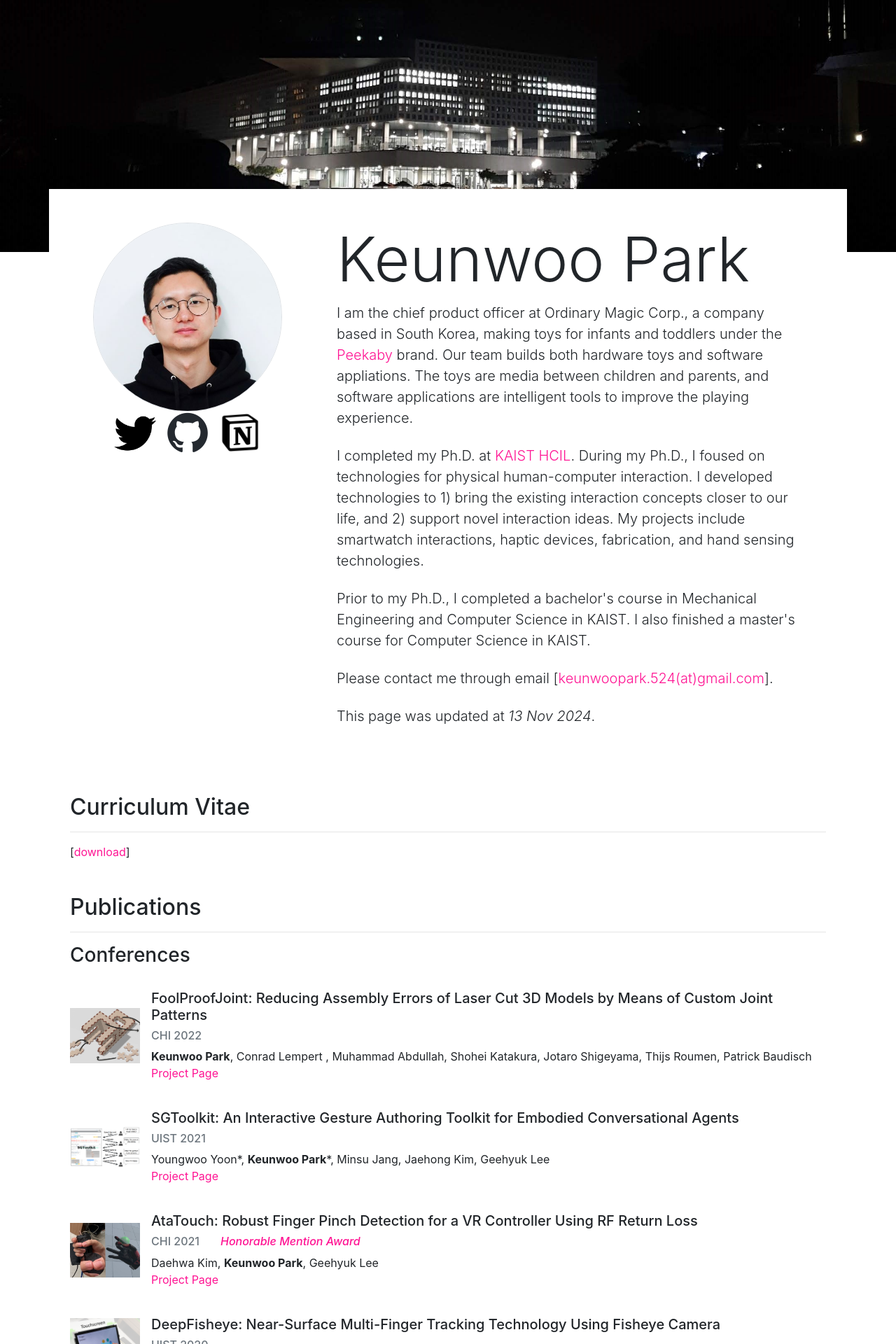
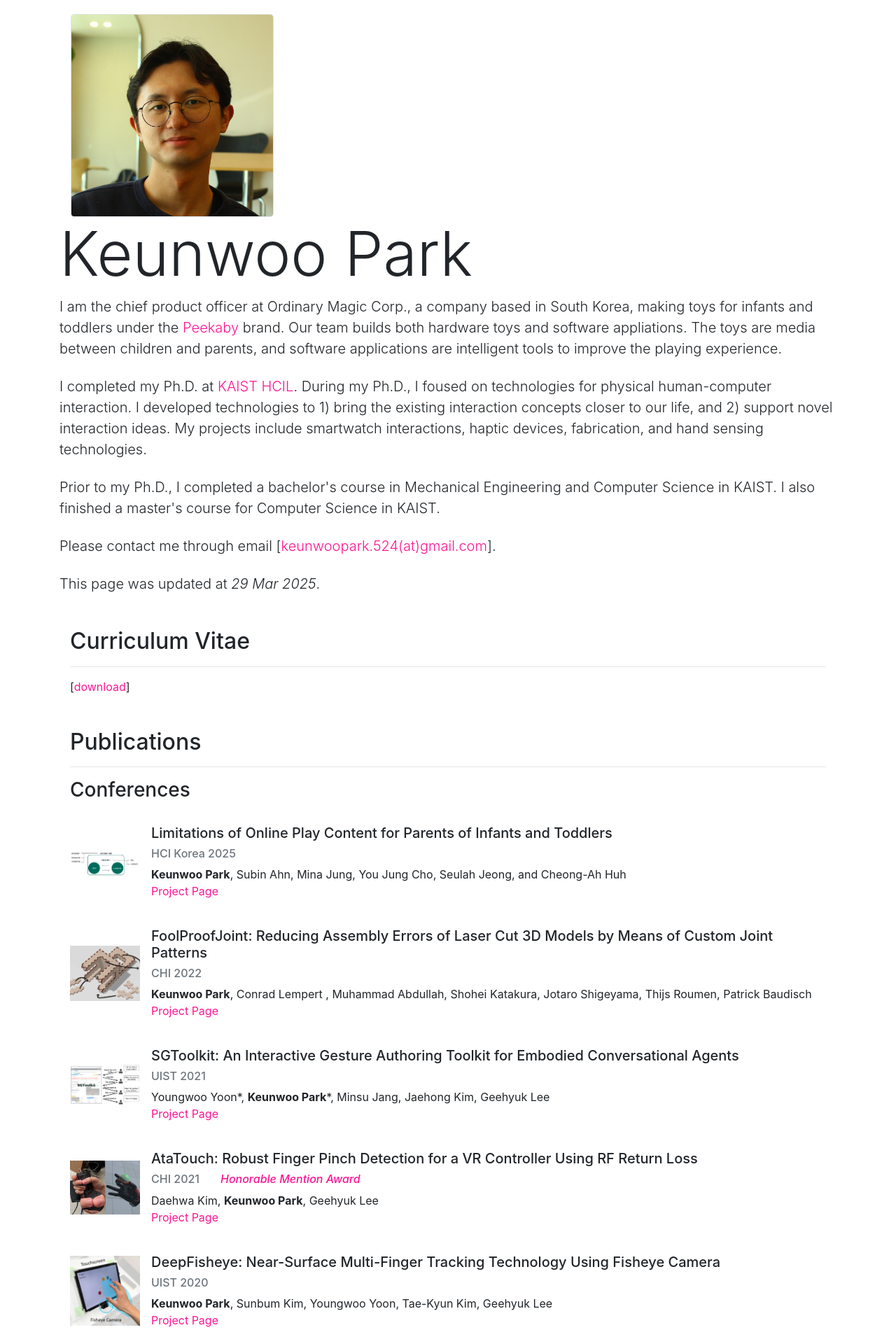
Before and after one commit to KeunwooPark/Portfolio, a Jekyll site: the page built from index.html, in a window 1280 px wide. Shown: the top 1920 px of the page at 70% size. Built offline with Jekyll 4.4.1, drawn with Linux system fonts in a browser that asks for light colours; nearby versions of some CDN libraries; some of the changed text lies outside the part shown.

Commit message:
update for online play content limitations

```diff
--- /dev/null
+++ b/_posts/2025-02-11-online-play-content-limitations.md
@@ -0,0 +1,23 @@
+---
+layout: post
+
+title: "Limitations of Online Play Content for Parents of Infants and Toddlers"
+permalink: /online-play-content-limitations/
+thumbnail: /assets/img/online-play-content-limitations/thumbnail.png
+publish_date: 2025-02-11
+venue: HCI Korea 2025
+authors: "**Keunwoo Park**, Subin Ahn, Mina Jung, You Jung Cho, Seulah Jeong, and Cheong-Ah Huh"
+to_appear: no
+award:
+video_embed_link:
+tags:
+categories: conference
+---
+
+# Abstract
+
+Play is a fundamental aspect of developmental growth, yet many parents encounter significant challenges in fulfilling their caregiving roles in this area. As online content increasingly serves as the primary source of parental guidance, this study investigates the difficulties parents face related to play and evaluates the limitations of current online content. We identified ten findings through in-depth interviews with nine parents who reported struggles in engaging with their children during play. Based on these findings, we discuss the major limitations of online play content and suggest how they can be improved. These recommendations include minimizing parental anxiety, accommodating diverse play scenarios, providing credible and personalized information, encouraging creativity, and delivering the same content in multiple formats.
+
+# Resources
+
+- [paper](https://arxiv.org/abs/2411.15783)
--- a/assets/css/index.css
+++ b/assets/css/index.css
@@ -1,17 +1,3 @@
-/*body  { font-family: 'Raleway', sans-serif; background: #a442f4; margin: 200px; line-height: 150%;}*/
-/*.main {background: #ebeaed; padding: 5em}
-.item {padding: 0.33em}
-*/
-.masthead {
-  height: 40vh;
-  min-height: 210px; /* this should be matched with image height*/
-  width: 100%;
-  background-image: url('../img/background.jpg');
-  background-size: cover;
-  background-position: center;
-  background-repeat: no-repeat;
-}
-
 .profile {
   padding: 0px;
   width: 90%;
@@ -28,19 +14,8 @@
   }
 }
 
-.social-icon {
-  margin-left: auto;
-  margin-right: auto;
-  padding: 0px;
-  max-width:80%;
-
-}
-
 .introduce {
-  background-color: #ffffff;
-  z-index: 1;
-  position: relative;
-  margin: -10vh auto 0;
+  padding-top: 20px;
 }
 
 .award {
--- a/index.html
+++ b/index.html
@@ -1,39 +1,22 @@
 ---
 layout: default
-last_updated: "2024-11-13"
+last_updated: "2025-03-29"
 ---
 <link rel="stylesheet" href={{"/assets/css/index.css" | relative_url}}>
-<header class="masthead">
+<header>
   <title>Keunwoo Park</title>
 </header>
 
 <div class="container introduce ">
-  <div class="row p-5">
   <div class="col-md-4 col-sm-12 profile pr-md-5">
     <div class="row justify-content-center">
       <div class="col text-center"/>
-          <img class="profile img-thumbnail rounded-circle" src={{"/assets/img/profile.jpg" | relative_url}}>
+      <img class="profile img-thumbnail rounded-lg" src={{"/assets/img/profile.jpg" | relative_url}}>
   </div>
 </div>
-      <div class="row justify-content-center no-gutters">
-        <div class="col-3 text-center">
-          <a target="_blank" rel="noopener noreferrer" href="https://twitter.com/keunwoo7">
-            <img class="social-icon" src={{"/assets/img/twitter-100.png"|relative_url}}>
-          </a>
+
 </div>
-        <div class="col-3 text-center">
-          <a target="_blank" rel="noopener noreferrer" href="https://github.com/KeunwooPark">
-            <img class="social-icon" src={{"/assets/img/github-mark.png"|relative_url}}>
-          </a>
-        </div>
-        <div class="col-3 text-center">
-          <a target="_blank" rel="noopener noreferrer" href="https://www.notion.so/keunwoopark/Personal-Public-0624f6a0904d4813b5bdbfc675540ccc">
-            <img class="social-icon" src={{"/assets/img/notion-logo.png"|relative_url}}>
-          </a>
-        </div>
-      </div>
-    </div>
-    <div class="col-md-8 col-sm-12">
+  <div>
     <h1 class="display-2">Keunwoo Park</h1>
 
     <p class="lead">
@@ -58,7 +41,7 @@ last_updated: "2024-11-13"
     <br>
     <p class="lead">This page was updated at <i>{{ page.last_updated | date_to_string }}</i>.</p>
   </div>
-</div>
+
 
 <div class='main container pt-5 pb-5'>
   <h2> Curriculum Vitae </h2>
@@ -95,12 +78,28 @@ last_updated: "2024-11-13"
     </li>
   </ul>
 
+  <h2 class="mb-3"> Connect </h2>
+  <hr>
+  <ul>
+    <li>
+      <a href="https://keunwoo.wordpress.com" target="_blank" rel="noopener noreferrer">Blog (in Korean)</a>
+    </li>
+    <li>
+      <a href="https://github.com/KeunwooPark" target="_blank" rel="noopener noreferrer">GitHub</a>
+    </li>
+    <li>
+      <a href="https://www.linkedin.com/in/keunwoo-park-44467153/" target="_blank" rel="noopener noreferrer">LinkedIn</a>
+    </li>
+    <li>
+      <a href="https://twitter.com/keunwoo7" target="_blank" rel="noopener noreferrer">Twitter</a>
+    </li>
+  </ul>
+
   <div>
     <h2 class="mb-3"> Miscellaneous </h2>
     <hr>
     <h3 class="mb-3 mt-3"> Other activities </h3>
-    I make electronic music for fun. If you are interested, please visit my <a target="_blank" href="https://soundcloud.com/keunwoopark-1">soundcloud</a>.<br>
-    I share what I listen and watch in <a target="_blank" href="https://www.notion.so/keunwoopark/Personal-Public-0624f6a0904d4813b5bdbfc675540ccc"> my notion notes</a>. There are my conference travel schedules too.<br>
+    I used to make electronic music for fun. If you are interested, please visit my <a target="_blank" href="https://soundcloud.com/keunwoopark-1">soundcloud</a>.<br>
 
     <h3 class="mb-3 mt-3"> Why do I write my contributions for the papers that I'm not a first author? </h3>
     Current authorship system is not transparent. We know that a first author did most of the things, but it is hard to know what the other authors did.
```
Also changed, not shown: assets/img/online-play-content-limitations/thumbnail.png (added), assets/img/profile.jpg, 8 other files. Lines whose indentation alone changed are shown as unchanged.
